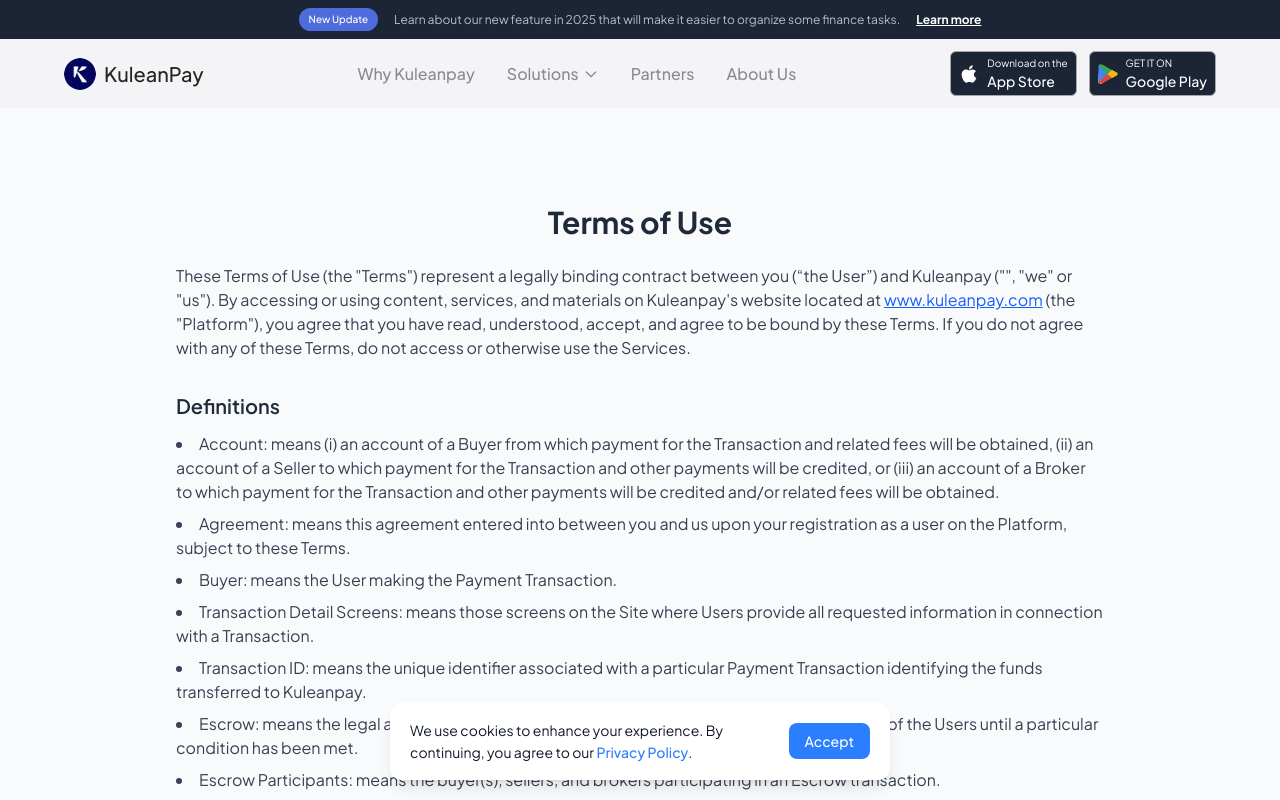
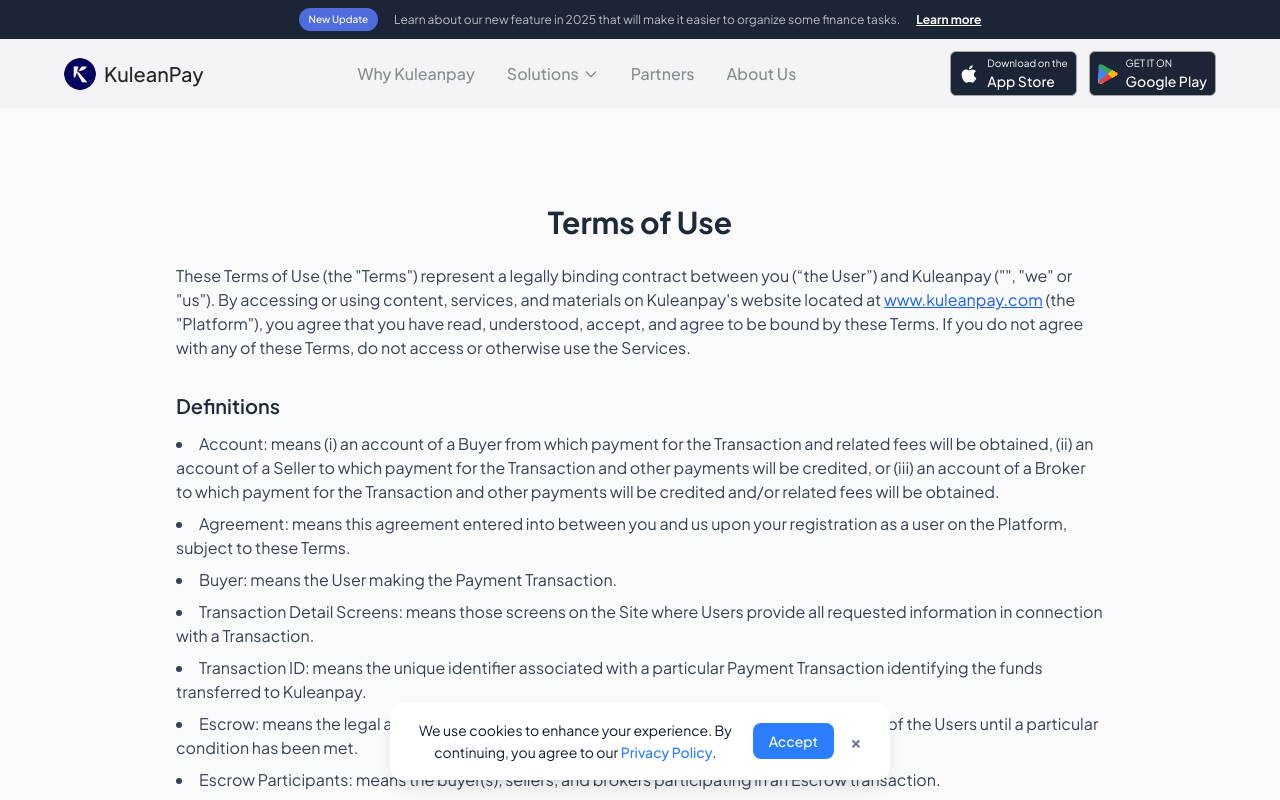
Before and after one commit to ChristopherAmah/kuleanpay, a React (Vite) app: page /terms-of-use in a window 1280 px wide. Shown: the top 800 px of the page. Built offline with nearby package versions, Linux system fonts and the light colour scheme; a web font is replaced by a local one.

Commit message:
cookies deny

```diff
--- a/src/components/CookiePopup.jsx
+++ b/src/components/CookiePopup.jsx
@@ -9,8 +9,13 @@
   }, []);
 
   const handleAccept = () => {
-    // Set cookie for 5 minutes (for testing)
-    document.cookie = "cookieAccepted=true; path=/; max-age=" + 7 * 24 * 60 * 60; //1 year - 60 * 60 * 24 * 365;
+    // Set cookie for 1 week
+    document.cookie = "cookieAccepted=true; path=/; max-age=" + 7 * 24 * 60 * 60; // 1 week
+    setVisible(false);
+  };
+
+  const handleClose = () => {
+    // Just close the popup without setting a cookie
     setVisible(false);
   };
 
@@ -27,7 +32,7 @@
         font-inter z-[1000]
       "
     >
-      <p className="m-0 text-sm leading-relaxed flex-1 text-center sm:text-left">
+      <p className="m-0 text-sm leading-relaxed flex-1 text-start md:text-center sm:text-left">
         We use cookies to enhance your experience. By continuing, you agree to our{" "}
         <a
           href="/privacy-policy"
@@ -37,6 +42,7 @@
         </a>.
       </p>
 
+      <div className="flex items-center gap-2">
         <button
           onClick={handleAccept}
           className="
@@ -44,11 +50,24 @@
             text-white font-medium text-sm
             px-4 py-2 rounded-lg
             transition-colors duration-300
-          mx-auto sm:mx-0
           "
         >
           Accept
         </button>
+
+        <button
+          onClick={handleClose}
+          className="
+            text-gray-500 hover:text-gray-700
+            font-bold text-lg
+            px-2 py-1
+            transition-colors duration-300
+          "
+          aria-label="Close"
+        >
+          ×
+        </button>
+      </div>
     </div>
   );
 };
```
Lines whose indentation alone changed are shown as unchanged.
